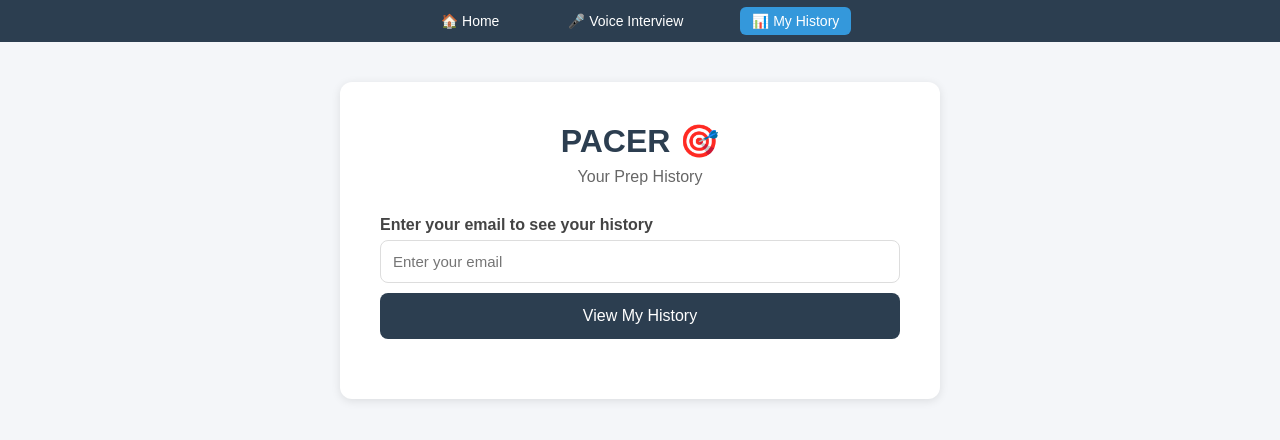
After one commit to Meghna-K03/PACER, a FastAPI app: template templates/history.html in a window 1280 px wide. The commit adds this page. Shown: the top 440 px of the page. Run offline with FastAPI, Linux system fonts and the light colour scheme; the template is opened without the code that fills it, so the values that code supplies are empty.

Commit message:
navigation bar added and also history page

```diff
--- a/main.py
+++ b/main.py
@@ -7,6 +7,7 @@ from fastapi.templating import Jinja2Templates
 from fastapi.staticfiles import StaticFiles
 from question_generator import generate_questions
 from database import save_student, save_session, get_student_by_email, get_student_sessions
+from fastapi.responses import JSONResponse
 
 app = FastAPI()
 
@@ -97,3 +98,24 @@ async def score_answer_route(
         "transcript": transcript,
         "feedback": feedback
     })
+
+
+
+@app.get("/history", response_class=HTMLResponse)
+async def history_page(request: Request):
+    return templates.TemplateResponse(
+        request=request,
+        name="history.html"
+    )
+
+@app.get("/get-history")
+async def get_history(email: str):
+    student = get_student_by_email(email)
+    if not student:
+        return JSONResponse({"student": None, "sessions": []})
+
+    sessions = get_student_sessions(student["id"])
+    return JSONResponse({
+        "student": student,
+        "sessions": sessions
+    })
--- a/static/style.css
+++ b/static/style.css
@@ -150,3 +150,29 @@ textarea {
     font-family: Arial, sans-serif;
     resize: vertical;
 }
+
+.navbar {
+    background: #2c3e50;
+    padding: 12px 0;
+    text-align: center;
+    margin-bottom: 30px;
+}
+
+.navbar a {
+    color: white;
+    text-decoration: none;
+    margin: 0 20px;
+    font-size: 14px;
+    font-weight: 500;
+    padding: 6px 12px;
+    border-radius: 6px;
+    transition: background 0.2s;
+}
+
+.navbar a:hover {
+    background: #3498db;
+}
+
+.navbar a.active {
+    background: #3498db;
+}
--- /dev/null
+++ b/templates/history.html
@@ -0,0 +1,78 @@
+<!DOCTYPE html>
+<html lang="en">
+<head>
+    <meta charset="UTF-8">
+    <meta name="viewport" content="width=device-width, initial-scale=1.0">
+    <title>PACER - My History</title>
+    <link rel="stylesheet" href="/static/style.css">
+</head>
+<body>
+
+<nav class="navbar">
+    <a href="/">🏠 Home</a>
+    <a href="/interview">🎤 Voice Interview</a>
+    <a href="/history" class="active">📊 My History</a>
+</nav>
+
+<div class="container">
+    <div class="header">
+        <h1>PACER 🎯</h1>
+        <p>Your Prep History</p>
+    </div>
+
+    <div class="form-group">
+        <label>Enter your email to see your history</label>
+        <input type="email" id="email" placeholder="Enter your email">
+        <button onclick="loadHistory()" style="margin-top:10px;">
+            View My History
+        </button>
+    </div>
+
+    <div id="history-result" style="display:none;">
+        <h3 id="student-name" style="margin-bottom:16px;"></h3>
+        <div id="sessions-list"></div>
+    </div>
+
+    <div id="no-history" style="display:none; text-align:center; color:#888; padding:20px;">
+        No sessions found for this email.
+        <a href="/">Start your first session →</a>
+    </div>
+
+</div>
+
+<script>
+async function loadHistory() {
+    const email = document.getElementById('email').value;
+    if (!email) return;
+
+    const response = await fetch(`/get-history?email=${email}`);
+    const data = await response.json();
+
+    if (!data.student) {
+        document.getElementById('no-history').style.display = 'block';
+        document.getElementById('history-result').style.display = 'none';
+        return;
+    }
+
+    document.getElementById('student-name').textContent =
+        `${data.student.name} — ${data.sessions.length} sessions completed`;
+
+    const list = document.getElementById('sessions-list');
+    list.innerHTML = '';
+
+    data.sessions.forEach(session => {
+        list.innerHTML += `
+            <div class="session-card">
+                <span class="session-company">🏢 ${session.company}</span>
+                <span class="session-date">${session.created_at.slice(0,10)}</span>
+            </div>
+        `;
+    });
+
+    document.getElementById('history-result').style.display = 'block';
+    document.getElementById('no-history').style.display = 'none';
+}
+</script>
+
+</body>
+</html>
```
Also changed, not shown: templates/index.html (+9 -0 lines), templates/interview.html (+9 -0 lines), templates/results.html (+9 -0 lines).
